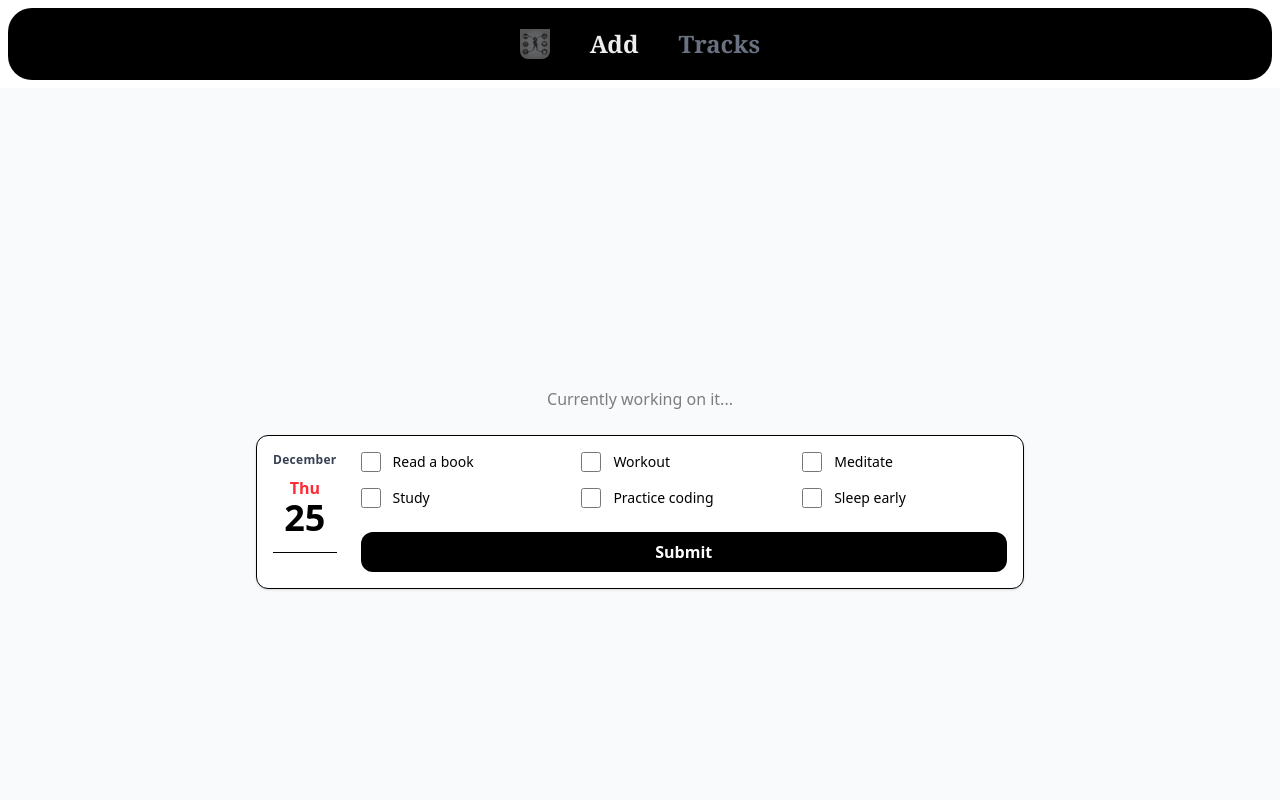
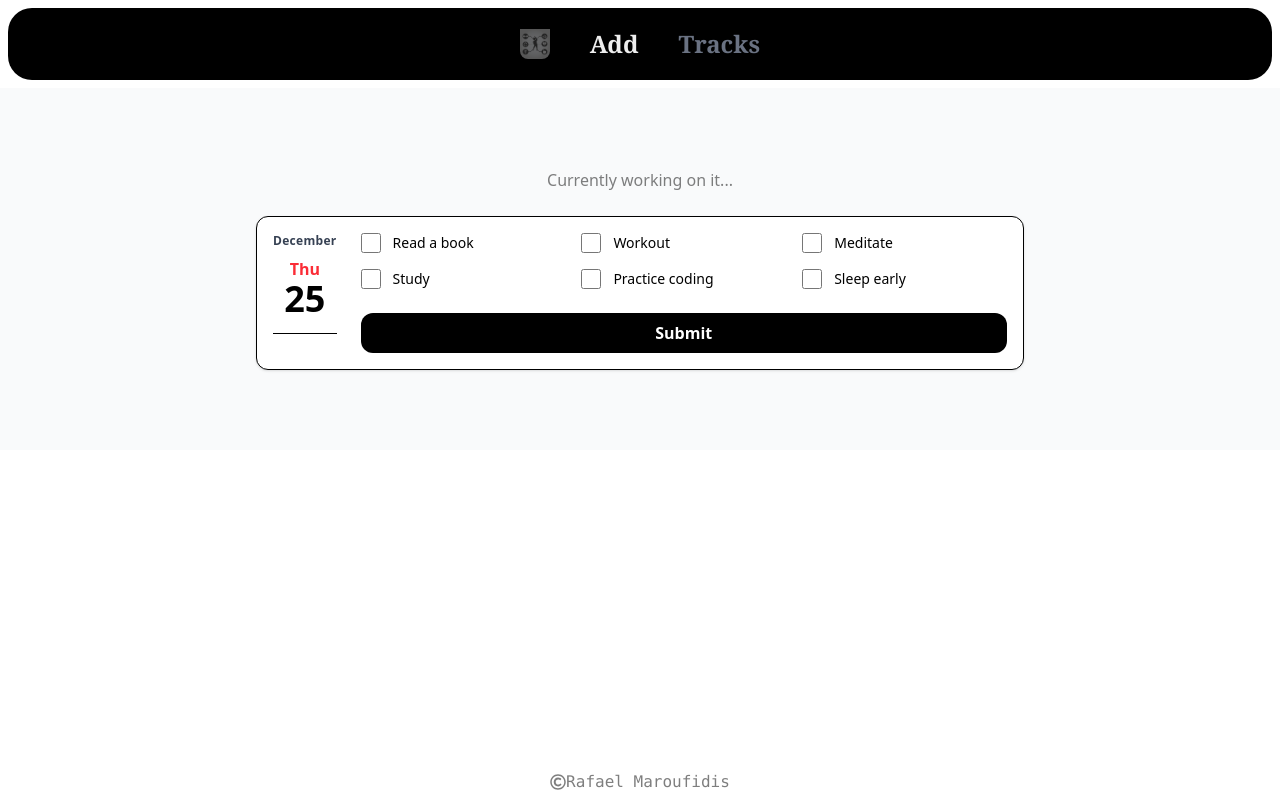
Before and after one commit to Rafael12Ma/TrackingLife, a Next.js app: page /add in a window 1280 px wide. Shown: the top 800 px of the page. Built offline with nearby package versions, Linux system fonts and the light colour scheme.

Commit message:
updating height

```diff
--- a/app/(auth)/add/page.jsx
+++ b/app/(auth)/add/page.jsx
@@ -19,8 +19,17 @@ export default function AddTrack() {
     "December",
   ];
 
+  const habits = [
+    "Read a book",
+    "Workout",
+    "Meditate",
+    "Study",
+    "Practice coding",
+    "Sleep early",
+  ];
+
   return (
-    <div className="w-full min-h-screen flex flex-col items-center justify-center bg-gray-50 py-10">
+    <div className="w-full max-h-screen flex flex-col items-center justify-center bg-gray-50 py-20">
       <div className="text-center mb-6 animate-pulse opacity-50">
         <h1>Currently working on it...</h1>
       </div>
@@ -39,14 +48,7 @@ export default function AddTrack() {
 
         {/* Form */}
         <form className="grid grid-cols-3 w-full gap-4">
-          {[
-            "Read a book",
-            "Workout",
-            "Meditate",
-            "Study",
-            "Practice coding",
-            "Sleep early",
-          ].map((habit, i) => (
+          {habits.map((habit, i) => (
             <label key={i} className="flex items-center gap-3 text-sm">
               <input type="checkbox" className="form-checkbox h-5 w-5" />
               <span className="font-medium">{habit}</span>
```
